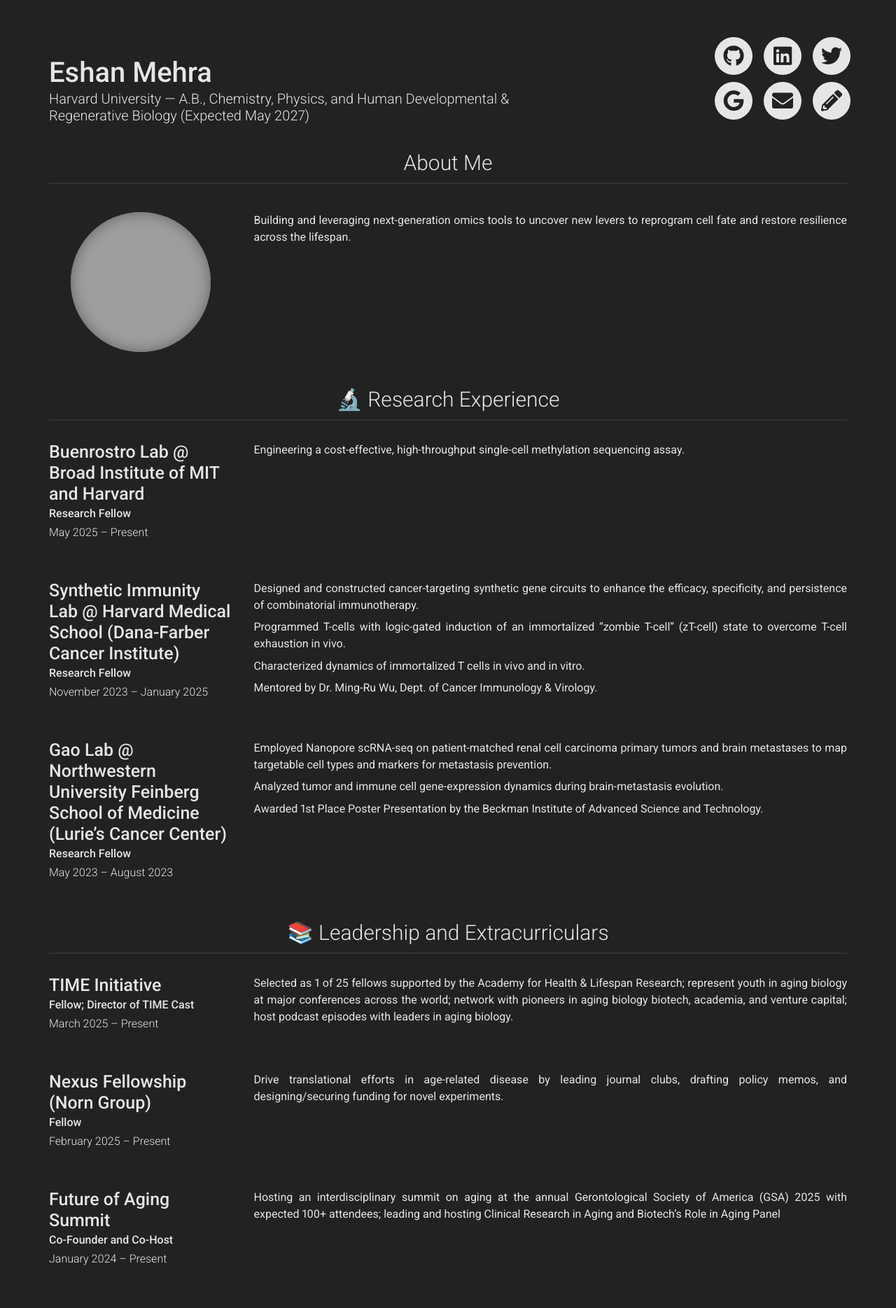
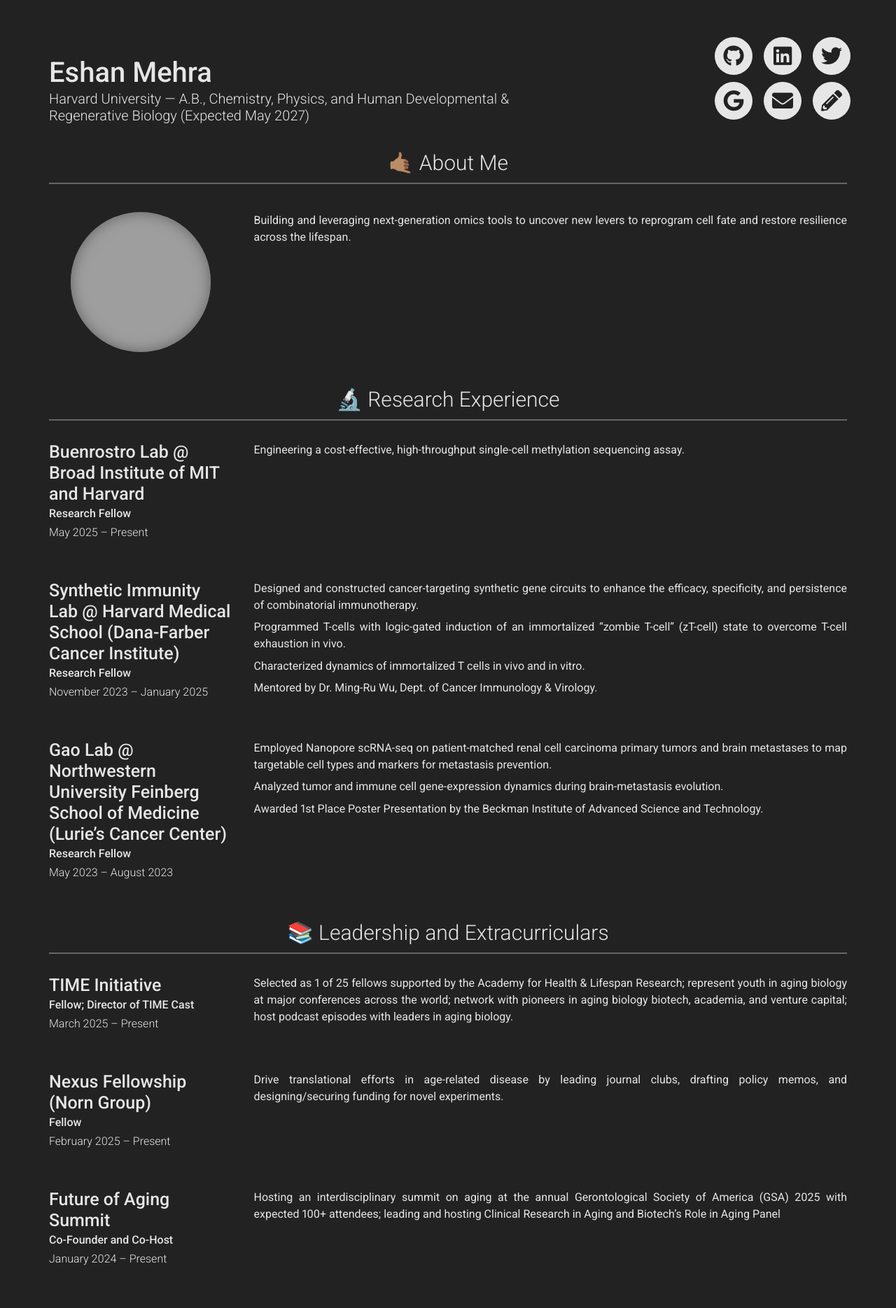
Before and after one commit to emehra1/emehra1.github.io, a Jekyll site: the page built from index.md, in a window 1280 px wide. Shown: the top 1869 px of the page at 70% size. Built offline with Jekyll 4.4.1, drawn with Linux system fonts in a browser that asks for light colours; nearby versions of some CDN libraries; our own code applies the rules of GitHub Pages for plain Markdown files; grey boxes are pictures that could not be loaded.

Commit message:
formatting

```diff
--- a/_includes/about.html
+++ b/_includes/about.html
@@ -1,6 +1,6 @@
 <div class="container intro-container">
   <h3 id="{{ site.about_title | slugify | default: 'about-me' }}">{{ site.about_title | default:
-  "About Me" }}</h3>
+  "🤙🏽 About Me" }}</h3>
   <div class="row clearfix">
     {%- if site.about_profile_image -%}
       <div class="col-xs-12 col-sm-4 col-md-3 no-print">
--- a/_sass/dark.scss
+++ b/_sass/dark.scss
@@ -13,3 +13,7 @@
     color: #477dca;
   }
 }
+
+body.dark h3 {
+  border-bottom-color: rgba(255, 255, 255, 0.3);
+}
```
Also changed, not shown: 1 other file.
